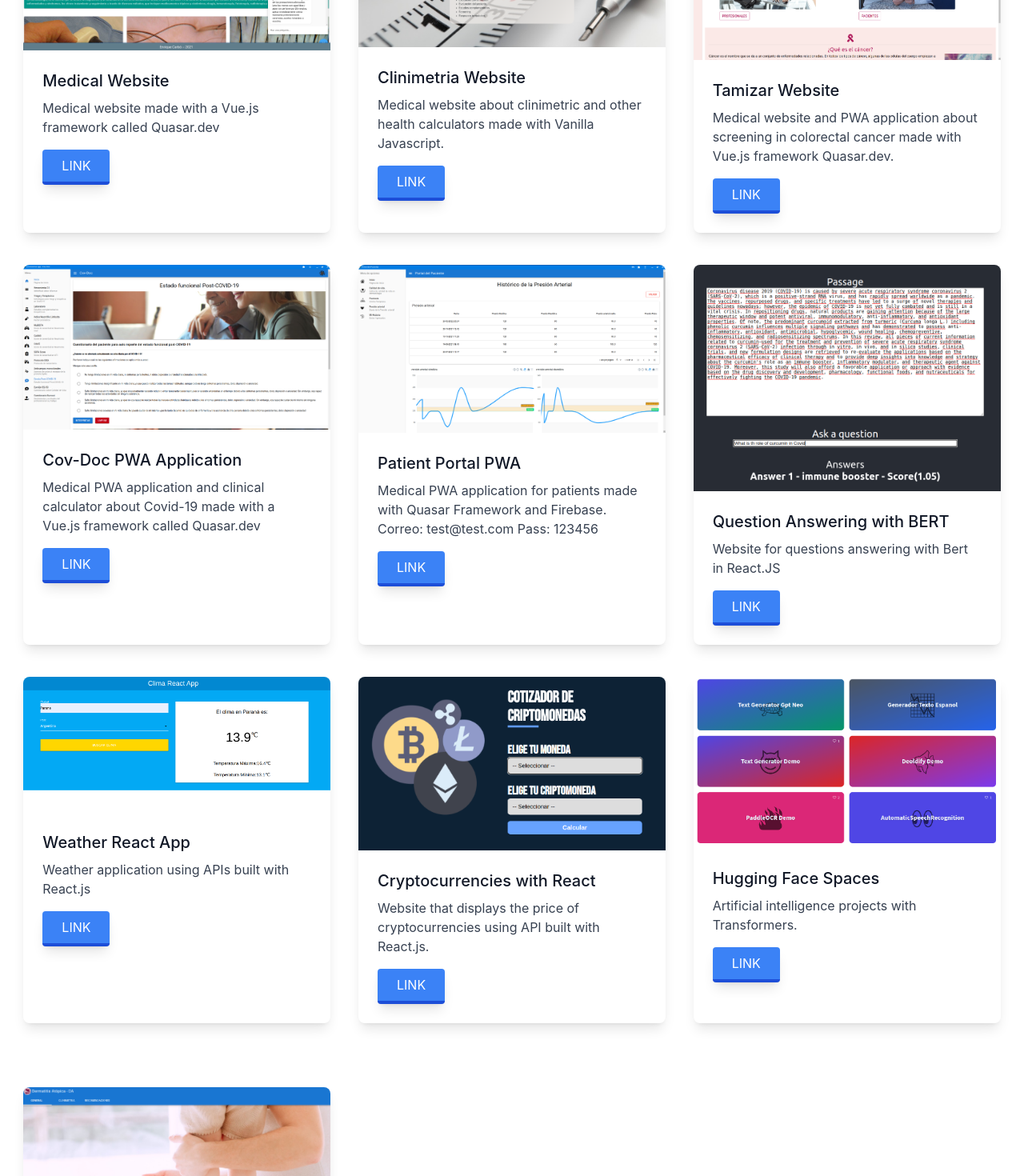
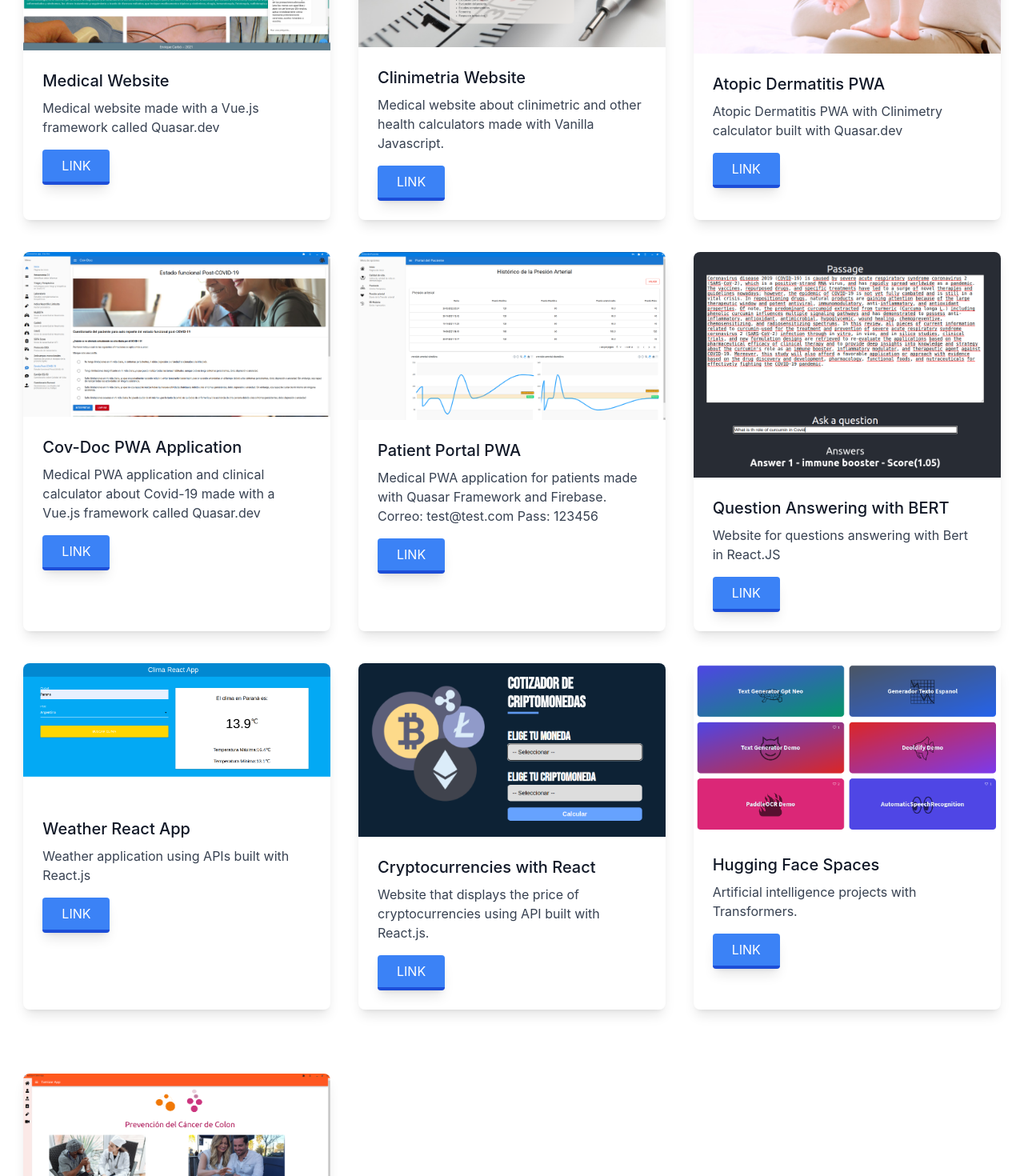
Before and after one commit to enrique-carbo/ecarbo-dev-develop, a Next.js app: page /portfolio in a window 1280 px wide. Shown: the part 500-1970 px from the top of the page at 80% size. Built offline with nearby package versions, Linux system fonts and the light colour scheme.

Commit message:
Change Atopica and add tittles

```diff
--- a/pages/about.jsx
+++ b/pages/about.jsx
@@ -4,7 +4,7 @@ import Image from "next/image";
 const About = () => {
     return (
         <Layout
-        title="About | Next"
+        title="About | ECarbo"
         >
 
         <header className="relative overflow-hidden text-white bg-gradient-to-r from-sky-400 to-blue-700">
--- a/pages/index.jsx
+++ b/pages/index.jsx
@@ -5,7 +5,9 @@ import Image from 'next/image'
 export default function Home() {
   return (
 
-    <Layout>
+    <Layout
+    title="Home | ECarbo"
+    >
 
     <header className="relative overflow-hidden text-white bg-gradient-to-r from-sky-400 to-blue-700">
         <div className="relative z-10 max-w-screen-xl px-4 py-24 mx-auto sm:px-6 lg:px-8">
--- a/pages/news/index.jsx
+++ b/pages/news/index.jsx
@@ -8,7 +8,9 @@ const News = () => {
 
     return (
 
-        <Layout>
+        <Layout
+        title="News | ECarbo"
+        >
 
         <header className="relative overflow-hidden text-white bg-gradient-to-r from-sky-400 to-blue-700">
         <div className="relative z-10 max-w-screen-xl px-4 py-24 mx-auto sm:px-6 lg:px-8">
--- a/pages/portfolio.jsx
+++ b/pages/portfolio.jsx
@@ -5,7 +5,9 @@ import Card from "../components/card";
 
 const Portfolio = () => {
     return (
-        <Layout>
+        <Layout
+        title="Portfolio | ECarbo"
+        >
 
         <header className="relative overflow-hidden text-white bg-gradient-to-r from-sky-400 to-blue-700">
         <div className="relative z-10 max-w-screen-xl px-4 py-24 mx-auto sm:px-6 lg:px-8">
@@ -42,10 +44,10 @@ const Portfolio = () => {
             />
 
             <Card
-              title= "Tamizar Website"
-              description= "Medical website and PWA application about screening in colorectal cancer made with Vue.js framework Quasar.dev."
-              link= "https://ecarbo.gitlab.io/tamizarcolonpwa"
-              pathToImage= "/img/portafolio/tamizar.png"
+                title= "Atopic Dermatitis PWA"
+                description= "Atopic Dermatitis PWA with Clinimetry calculator built with Quasar.dev"
+                link= "https://ecarbo.gitlab.io/atopica-pwa/"
+                pathToImage= "/img/portafolio/atopica.png"
             />
 
             </div>
@@ -104,12 +106,14 @@ const Portfolio = () => {
             </div>
 
             <div className="grid md:grid-cols-3 gap-4 mt-10 mb-20 mx-5">
+
             <Card
-                title= "Atopic Dermatitis PWA"
-                description= "Atopic Dermatitis PWA with Clinimetry calculator built with Quasar.dev"
-                link= "https://ecarbo.gitlab.io/atopica-pwa/"
-                pathToImage= "/img/portafolio/atopica.png"
-              />
+              title= "Tamizar Website"
+              description= "Medical website and PWA application about screening in colorectal cancer made with Vue.js framework Quasar.dev."
+              link= "https://ecarbo.gitlab.io/tamizarcolonpwa"
+              pathToImage= "/img/portafolio/tamizar.png"
+            />
+
             </div>
 
         </Layout>
--- a/pages/technologies.jsx
+++ b/pages/technologies.jsx
@@ -3,7 +3,9 @@ import TabsTechRender from "../components/tabs-technologies";
 
 const Technologies = () => {
     return (
-        <Layout>
+        <Layout
+        title="Tech | ECarbo"
+        >
 
         <header className="relative overflow-hidden text-white bg-gradient-to-r from-sky-400 to-blue-700">
         <div className="relative z-10 max-w-screen-xl px-4 py-24 mx-auto sm:px-6 lg:px-8">
```
